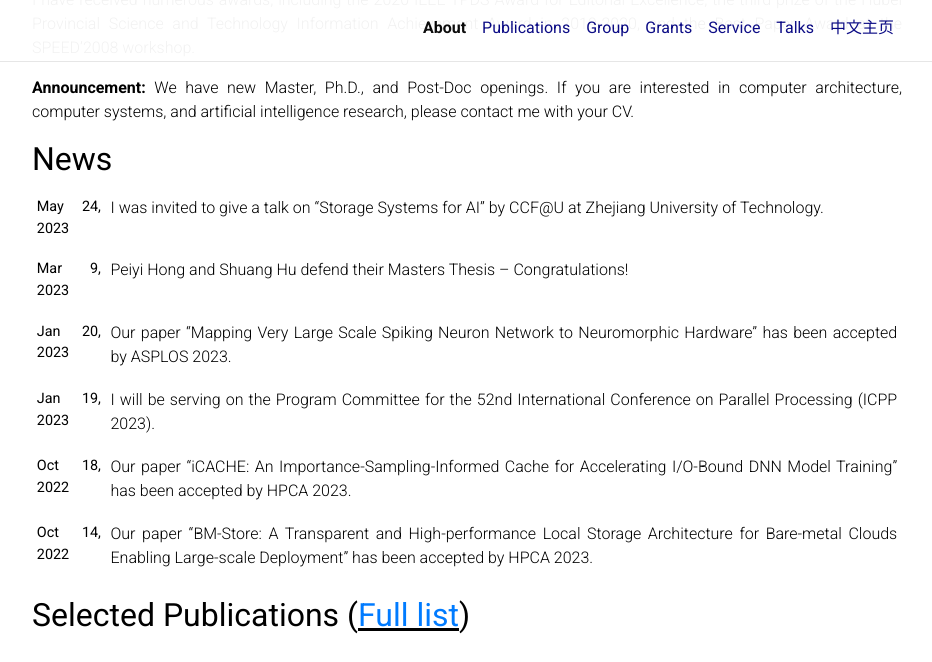
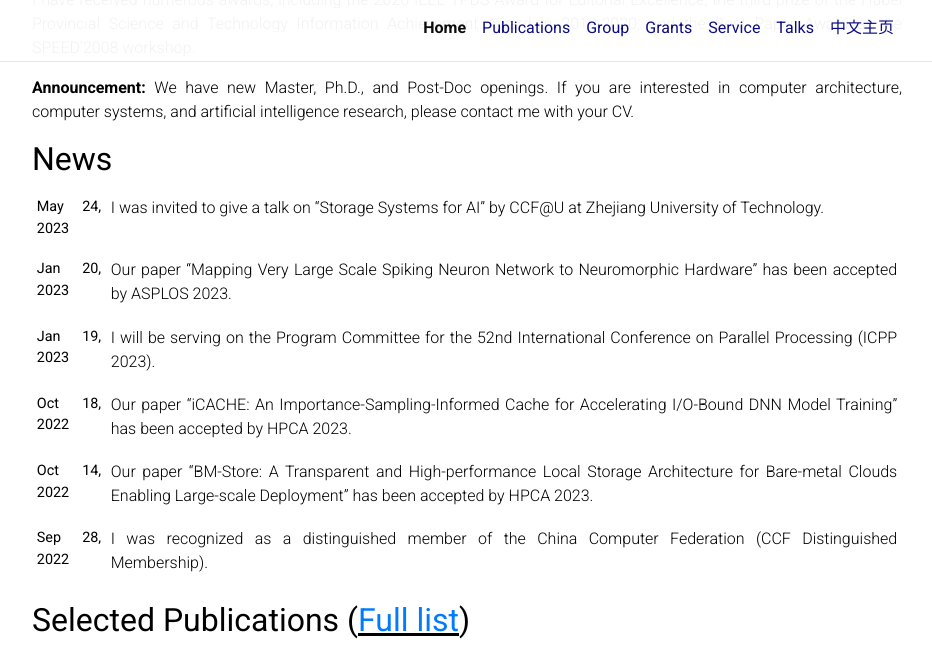
Before and after one commit to shuibing9420/shuibing9420.github.io, a Jekyll site: the page built from _pages/about.md, in a window 1280 px wide and 900 px high, scrolled down 508 px, cut to the strip 0-662 px from the top of the window. Shown: the whole strip, without its empty margins (173-1105 px from the left). Built offline with Jekyll 4.4.1, drawn with Linux system fonts in a browser that asks for light colours; full-size pictures stand in for the smaller copies a plugin makes; comment, search, counter and statistics services are not loaded; a style sheet for code colours, icons or effects is not loaded.

Commit message:
Revert "update"
This reverts commit 6e5a34eb7def92f945117993a2065930b9f5b1d6.

```diff
--- a/_pages/about.md
+++ b/_pages/about.md
@@ -1,6 +1,6 @@
 ---
 layout: about
-title: About
+title: Home
 permalink: /
 subtitle: ZJU100 Young Professor | Doctoral supervisor
 
```
Also changed, not shown: _news/announcement_ccf_zut.md (+1 -4 lines), _news/announcement_masterdefense23.md (deleted, +0 -8 lines).
